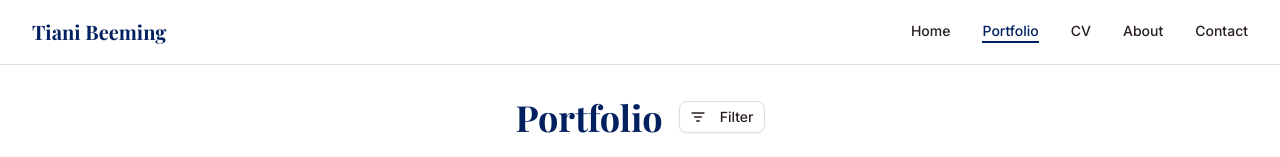
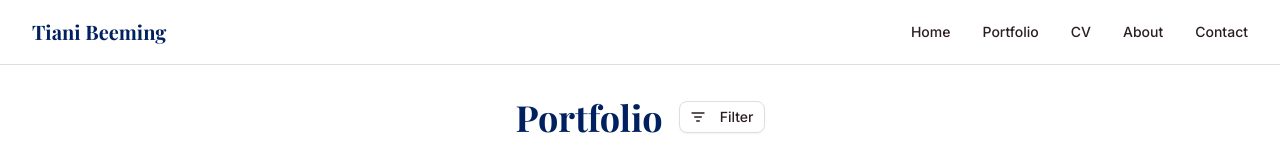
Before and after one commit to GordonBeeming/TianiBeemingCom, a React (Vite) app: page /portfolio in a window 1280 px wide. Shown: the top 157 px of the page. Built offline with nearby package versions, Linux system fonts and the light colour scheme.

Commit message:
Fix route paths in App component to ensure trailing slashes for consistency

```diff
--- a/src/App.tsx
+++ b/src/App.tsx
@@ -69,14 +69,14 @@ function App() {
 
   const navigation = [
     { name: 'Home', path: '/' },
-    { name: 'Portfolio', path: '/portfolio' },
-    { name: 'CV', path: '/cv' },
-    { name: 'About', path: '/about' },
-    { name: 'Contact', path: '/contact' }
+    { name: 'Portfolio', path: '/portfolio/' },
+    { name: 'CV', path: '/cv/' },
+    { name: 'About', path: '/about/' },
+    { name: 'Contact', path: '/contact/' }
   ]
 
   useEffect(() => {
-    if (location.pathname !== '/portfolio') {
+    if (location.pathname !== '/portfolio/') {
       setSelectedFilter('all');
     }
   }, [location.pathname]);
@@ -174,7 +174,7 @@ function App() {
             }
           />
           <Route
-            path="/portfolio"
+            path="/portfolio/"
             element={
               <PortfolioPage
                 portfolioItems={portfolioItems}
@@ -185,11 +185,11 @@ function App() {
             }
           />
           <Route
-            path="/cv"
+            path="/cv/"
             element={<CVPage cvDataState={cvDataState} />}
           />
           <Route
-            path="/about"
+            path="/about/"
             element={
               <AboutPage
                 aboutContent={aboutContent}
@@ -197,7 +197,7 @@ function App() {
             }
           />
           <Route
-            path="/contact"
+            path="/contact/"
             element={<ContactPage cvDataState={cvDataState} />}
           />
         </Routes>
```
